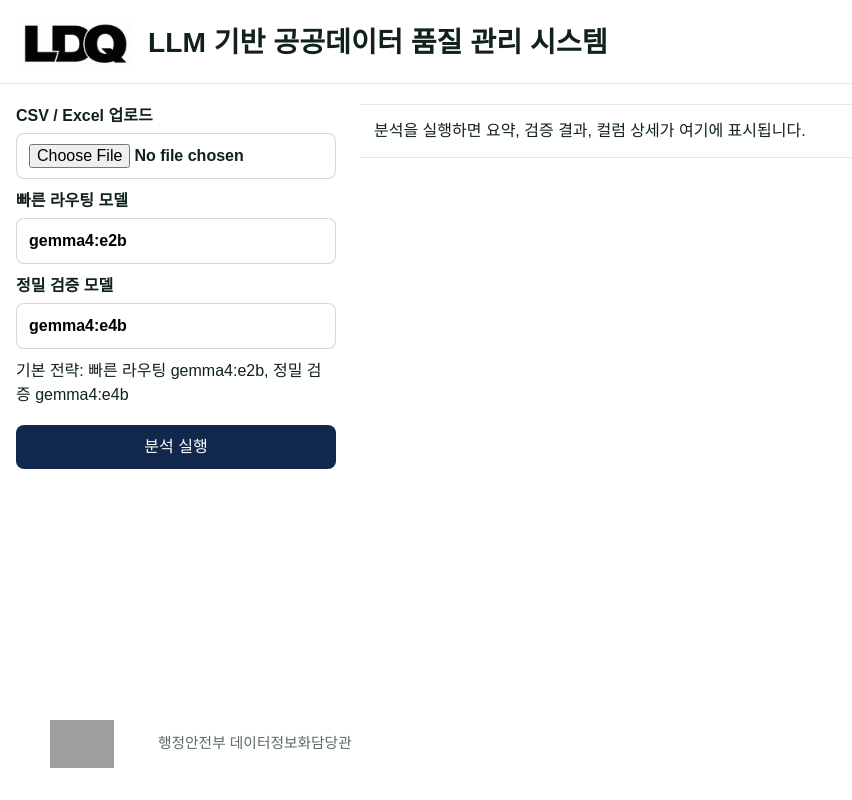
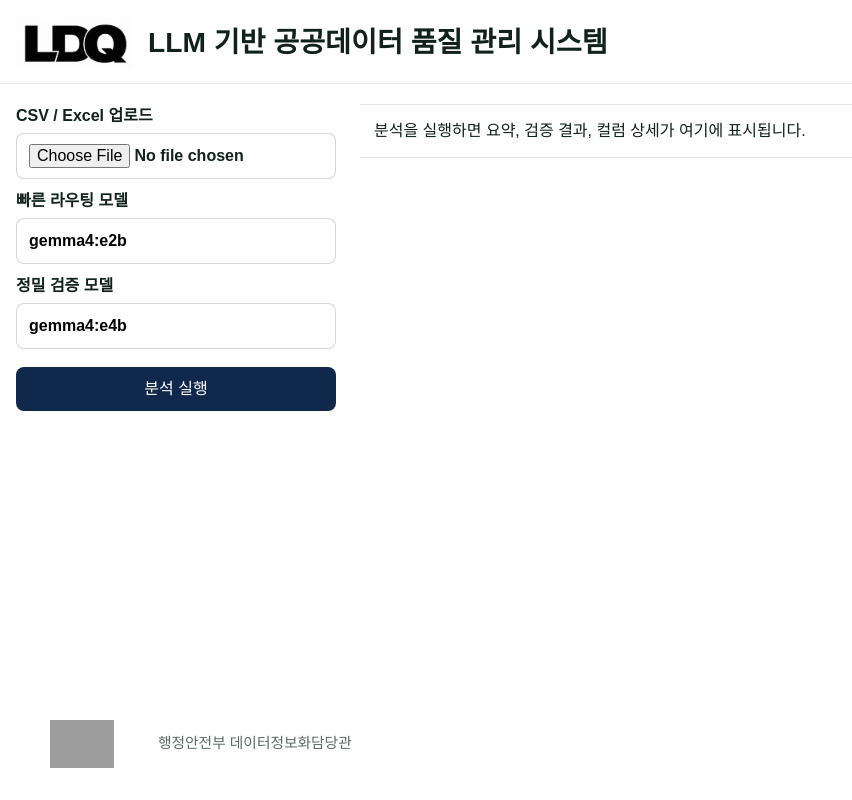
Before and after one commit to Public-Data-Quality/Public-Data-Quality-FE, a React (Vite) app: page / in a window 1280 px wide. Shown: the whole page, without its empty margins (0-852 px from the left). Built offline with nearby package versions, Linux system fonts and the light colour scheme; grey boxes are pictures that could not be loaded; a web font is replaced by a local one.

Commit message:
fix: 불필요한 문구 제거

```diff
--- a/src/App.jsx
+++ b/src/App.jsx
@@ -54,7 +54,6 @@ function ControlPanel({
             placeholder="예: gemma4:e4b"
           />
         </label>
-        <div className="helper-text">기본 전략: 빠른 라우팅 gemma4:e2b, 정밀 검증 gemma4:e4b</div>
         <button className="primary-button" type="submit" disabled={loading || !datasetFile}>
           {loading ? "분석 중..." : "분석 실행"}
         </button>
```
